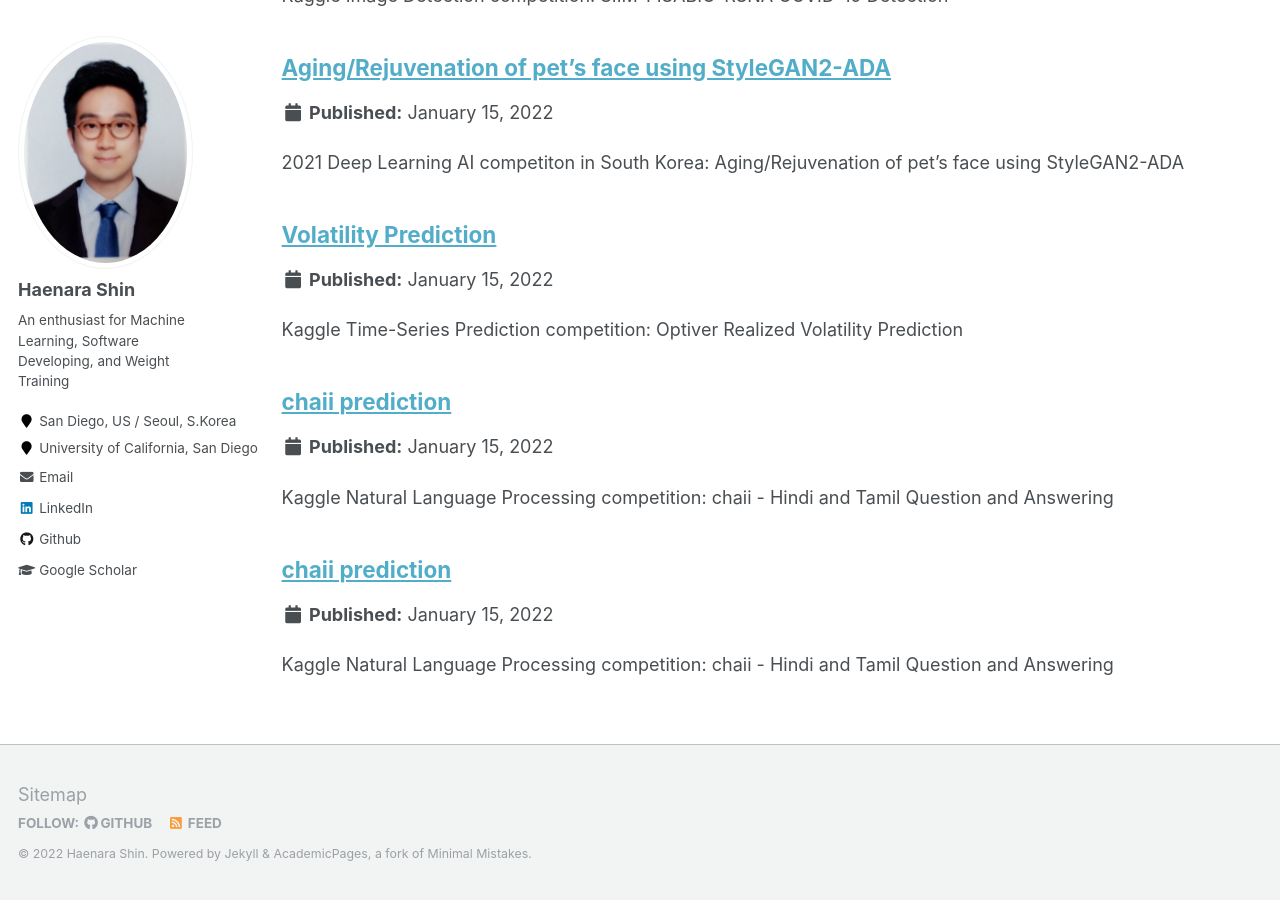
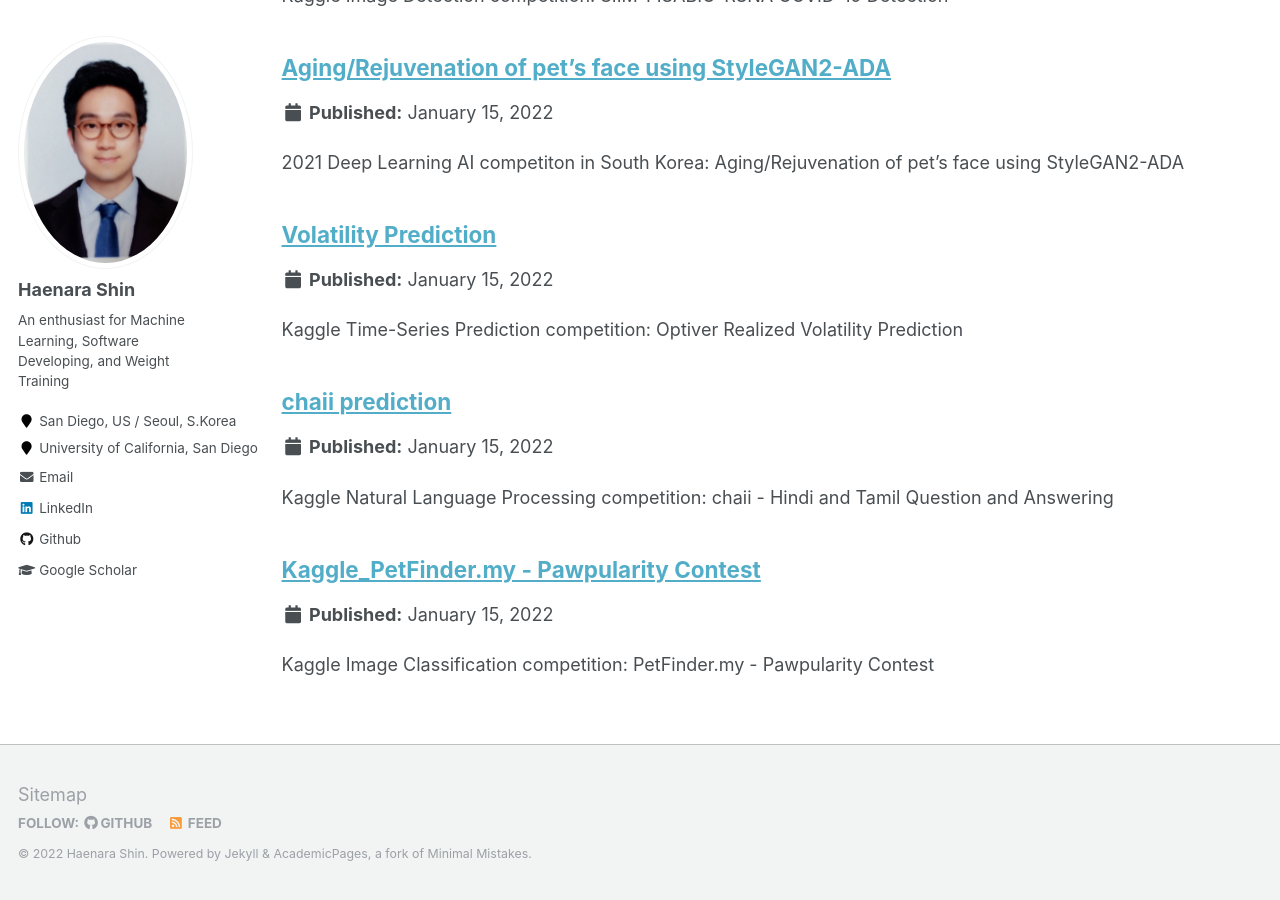
Before and after one commit to haenara-shin/haenara-shin.github.io, a Jekyll site: the page built from _pages/portfolio.html, in a window 1280 px wide and 900 px high, scrolled down 1671 px. Built offline with Jekyll 4.4.1, drawn with Linux system fonts in a browser that asks for light colours.

Commit message:
Update 13_Kaggle_PetFinder.my - Pawpularity Contest.md

```diff
--- a/_portfolio/13_Kaggle_PetFinder.my - Pawpularity Contest.md
+++ b/_portfolio/13_Kaggle_PetFinder.my - Pawpularity Contest.md
@@ -1,6 +1,6 @@
 ---
-title: "chaii prediction"
-excerpt: "Kaggle Natural Language Processing competition: chaii - Hindi and Tamil Question and Answering"
+title: "Kaggle_PetFinder.my - Pawpularity Contest"
+excerpt: "Kaggle Image Classification competition: PetFinder.my - Pawpularity Contest"
 collection: portfolio
 ---
 
```
